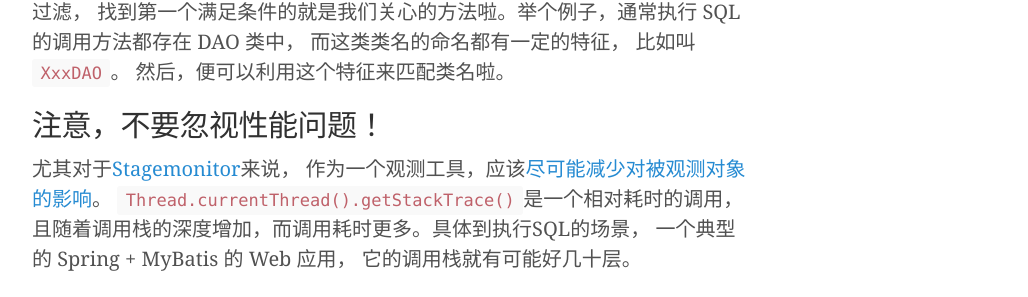
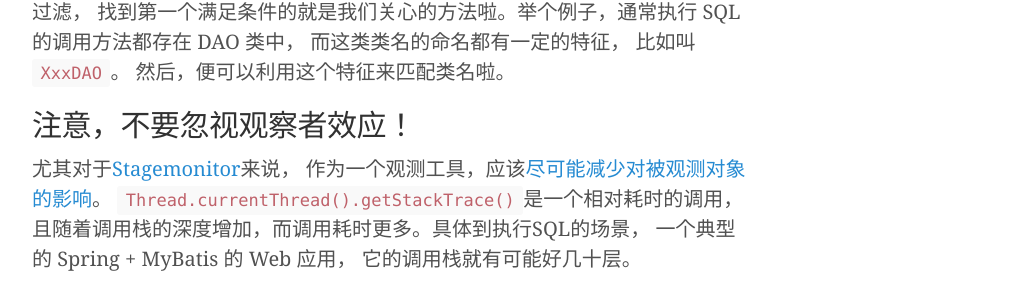
Before and after one commit to zhongl/zhongl.github.io, a Jekyll site: the page built from _posts/2017-02-27-improve-seeking-caller.md, in a window 1280 px wide and 900 px high, scrolled down 743 px. Shown: the part 151-448 px from the top of the window, without its empty margins (248-1276 px from the left). Built offline with Jekyll 4.4.1, drawn with Linux system fonts in a browser that asks for light colours.

Commit message:
New post

```diff
--- a/_posts/2017-02-27-improve-seeking-caller.md
+++ b/_posts/2017-02-27-improve-seeking-caller.md
@@ -26,7 +26,7 @@ private static String getCallerSignatureGetStackTrace() {
 
 调用栈方法那么多，怎么找到我们关心的那个调用方法呢？如上，[Stagemonitor][sm]通过配置以便让`StagemonitorClassNameMatcher.isIncluded()`可以对类名进行过滤， 找到第一个满足条件的就是我们关心的方法啦。举个例子，通常执行 SQL 的调用方法都存在 DAO 类中， 而这类类名的命名都有一定的特征， 比如叫`XxxDAO`。 然后，便可以利用这个特征来匹配类名啦。
 
-## 注意，不要忽视性能问题！
+## 注意，不要忽视观察者效应！
 
 尤其对于[Stagemonitor][sm]来说， 作为一个观测工具，应该[尽可能减少对被观测对象的影响](https://zh.wikipedia.org/wiki/%E8%A7%82%E6%B5%8B%E8%80%85%E6%95%88%E5%BA%94)。 `Thread.currentThread().getStackTrace()`是一个相对耗时的调用，且随着调用栈的深度增加，而调用耗时更多。具体到执行SQL的场景， 一个典型的 Spring + MyBatis 的 Web 应用， 它的调用栈就有可能好几十层。
 
```
